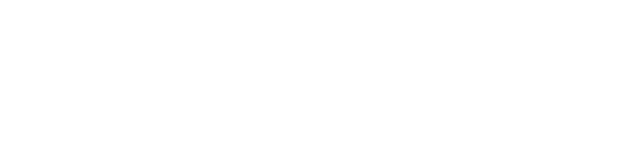
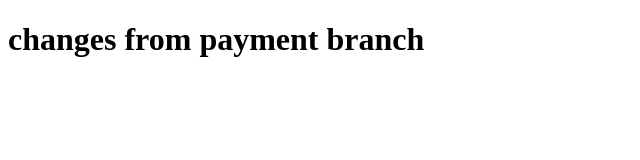
Before and after one commit to KamrajJam/git_test, a plain HTML site: page index.html in a window 1280 px wide. Shown: the whole page, without its empty margins (0-640 px from the left). Drawn offline with Linux system fonts and the light colour scheme.

Commit message:
changes from payment branch

```diff
--- a/index.html
+++ b/index.html
@@ -6,6 +6,6 @@
     <title>Document</title>
 </head>
 <body>
-
+    <h1>changes from payment branch</h1>
 </body>
 </html>
```
